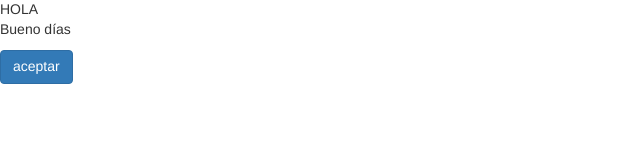
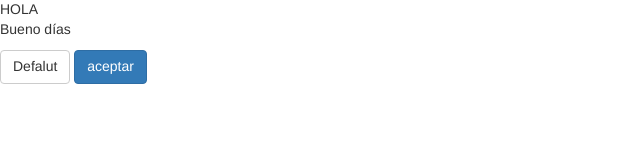
Before and after one commit to GeraldineCh/Pinterest, a website: page public/index.html in a window 1280 px wide. Shown: the whole page, without its empty margins (0-640 px from the left). Drawn offline with nearby package versions, Linux system fonts and the light colour scheme; no server answers.

Commit message:
Prueba de sass

```diff
--- a/public/index.html
+++ b/public/index.html
@@ -11,6 +11,7 @@
 	<div id="root">
 		HOLA
 		<p>Bueno días</p>
+		<button type="button" class="btn btn-default" name="button">Defalut</button>
 		<button type="button" class="btn btn-primary" name="button">aceptar</button>
 	</div>
 	<script src="https://code.jquery.com/jquery-2.2.4.min.js" type="text/javascript"></script>
```
Also changed, not shown: src/index.html (+1 -0 lines).
